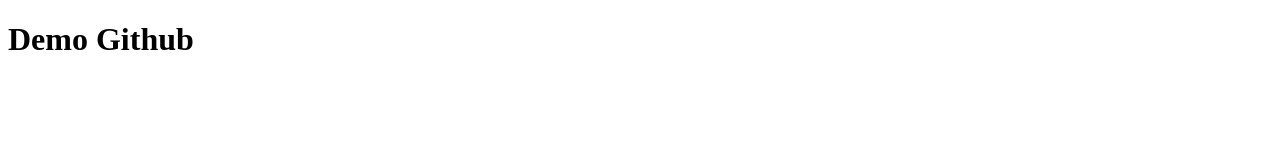
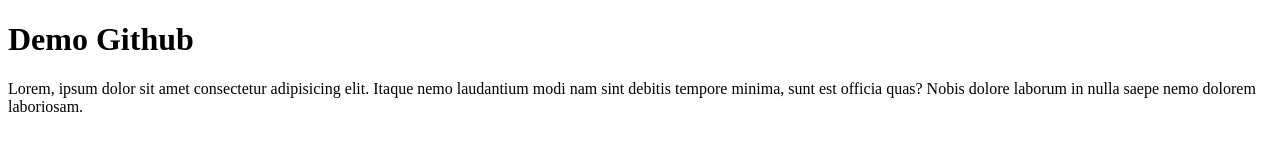
Before and after one commit to SuryaR45/githubdemo, a plain HTML site: page index.html in a window 1280 px wide. Drawn offline with Linux system fonts and the light colour scheme.

Commit message:
para included in index

```diff
--- a/index.html
+++ b/index.html
@@ -7,5 +7,6 @@
 </head>
 <body>
     <h1>Demo Github</h1>
+    <p>Lorem, ipsum dolor sit amet consectetur adipisicing elit. Itaque nemo laudantium modi nam sint debitis tempore minima, sunt est officia quas? Nobis dolore laborum in nulla saepe nemo dolorem laboriosam.</p>
 </body>
 </html>
```
